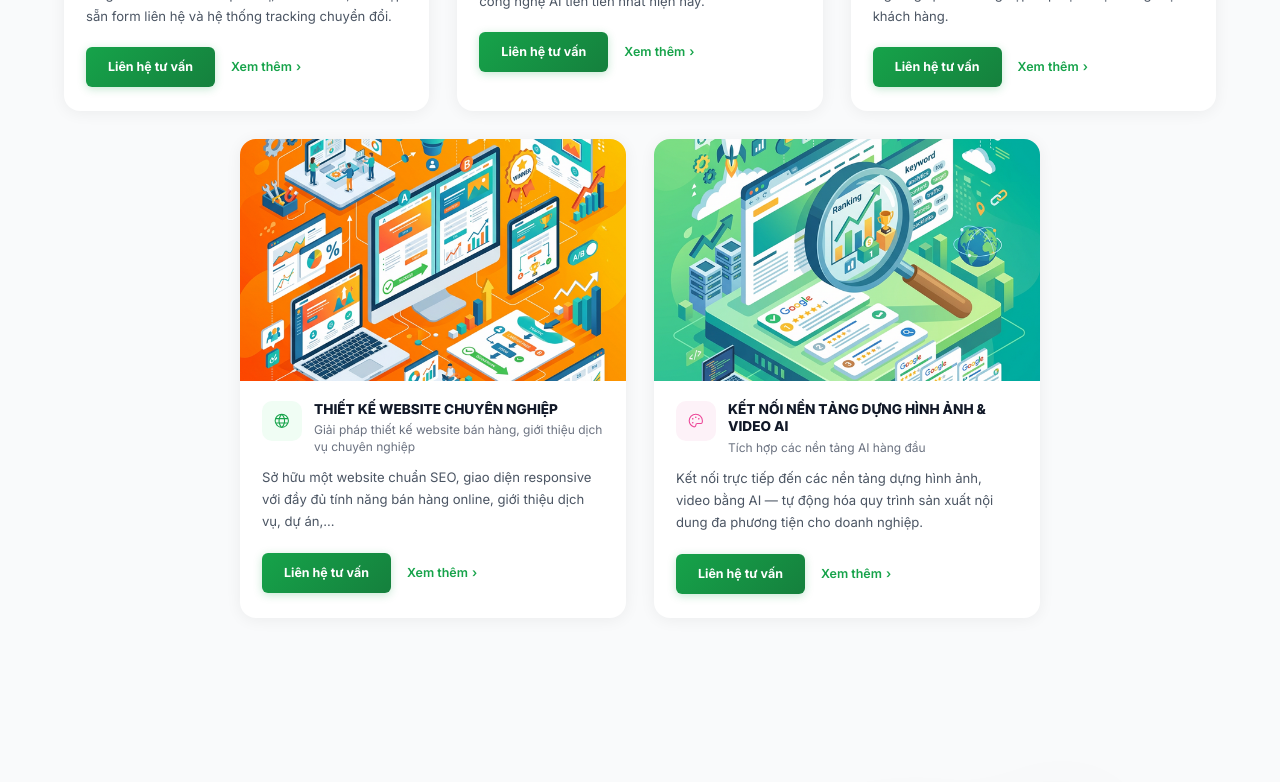
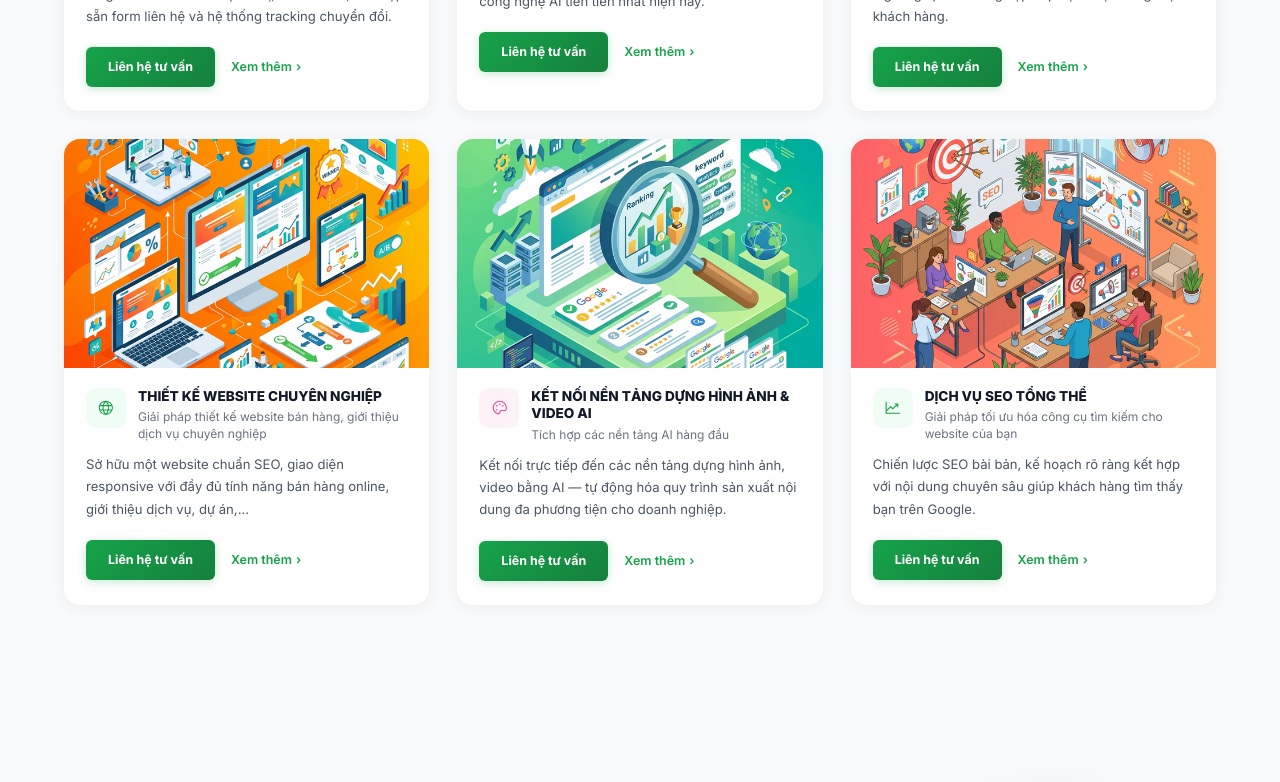
Before and after one commit to nguyenlehai-dev/hybrid-saas, a Next.js app in the folder frontend/: page / in a window 1280 px wide. Shown: the part 2360-3142 px from the top of the page. Built offline with nearby package versions, Linux system fonts and the light colour scheme.

Commit message:
feat: thêm dịch vụ SEO cho đủ 6 card, layout 3x2 grid

```diff
--- a/frontend/src/components/landing/Navbar.tsx
+++ b/frontend/src/components/landing/Navbar.tsx
@@ -1,6 +1,6 @@
 "use client";
 import { useState, useRef } from "react";
-import { PiList, PiMagnifyingGlass, PiPhone, PiCaretDown, PiGlobe, PiPalette, PiRocketLaunch, PiSparkle, PiPencilLine } from "react-icons/pi";
+import { PiList, PiMagnifyingGlass, PiPhone, PiCaretDown, PiGlobe, PiPalette, PiRocketLaunch, PiSparkle, PiPencilLine, PiChartLineUp } from "react-icons/pi";
 
 interface NavbarProps {
   onOpenMobileMenu: () => void;
@@ -46,6 +46,14 @@ const serviceItems = [
     href: "/#services",
     color: "#ec4899",
     bg: "#fdf2f8",
+  },
+  {
+    icon: <PiChartLineUp />,
+    title: "Dịch vụ SEO tổng thể",
+    desc: "Chiến lược SEO bài bản, kế hoạch rõ ràng, tối ưu công cụ tìm kiếm...",
+    href: "/#services",
+    color: "#16a34a",
+    bg: "#f0fdf4",
   },
 ];
 
--- a/frontend/src/components/landing/SolutionsSection.tsx
+++ b/frontend/src/components/landing/SolutionsSection.tsx
@@ -1,5 +1,5 @@
 "use client";
-import { PiGlobe, PiPalette, PiPencilLine, PiRocketLaunch, PiSparkle } from "react-icons/pi";
+import { PiGlobe, PiPalette, PiPencilLine, PiRocketLaunch, PiSparkle, PiChartLineUp } from "react-icons/pi";
 
 const solutions = [
   {
@@ -47,6 +47,15 @@ const solutions = [
     subtitle: "Tích hợp các nền tảng AI hàng đầu",
     desc: "Kết nối trực tiếp đến các nền tảng dựng hình ảnh, video bằng AI — tự động hóa quy trình sản xuất nội dung đa phương tiện cho doanh nghiệp.",
   },
+  {
+    img: "/images/solution-marketing.png",
+    icon: <PiChartLineUp />,
+    iconBg: "#f0fdf4",
+    iconColor: "#16a34a",
+    title: "DỊCH VỤ SEO TỔNG THỂ",
+    subtitle: "Giải pháp tối ưu hóa công cụ tìm kiếm cho website của bạn",
+    desc: "Chiến lược SEO bài bản, kế hoạch rõ ràng kết hợp với nội dung chuyên sâu giúp khách hàng tìm thấy bạn trên Google.",
+  },
 ];
 
 export default function SolutionsSection() {
@@ -72,23 +81,12 @@ export default function SolutionsSection() {
           </h2>
         </div>
 
-        {/* Row 1: 3 cards */}
+        {/* Solutions Grid — 3x2 */}
         <div className="solutions-grid-responsive" style={{
           display: "grid", gridTemplateColumns: "repeat(3, 1fr)", gap: 28,
-          marginBottom: 28,
         }}>
-          {solutions.slice(0, 3).map((item, i) => (
+          {solutions.map((item, i) => (
             <SolutionCard key={i} item={item} />
-          ))}
-        </div>
-
-        {/* Row 2: 2 cards — centered */}
-        <div className="solutions-grid-responsive-row2" style={{
-          display: "grid", gridTemplateColumns: "repeat(2, 1fr)", gap: 28,
-          maxWidth: 800, margin: "0 auto",
-        }}>
-          {solutions.slice(3, 5).map((item, i) => (
-            <SolutionCard key={i + 3} item={item} />
           ))}
         </div>
       </div>
```
